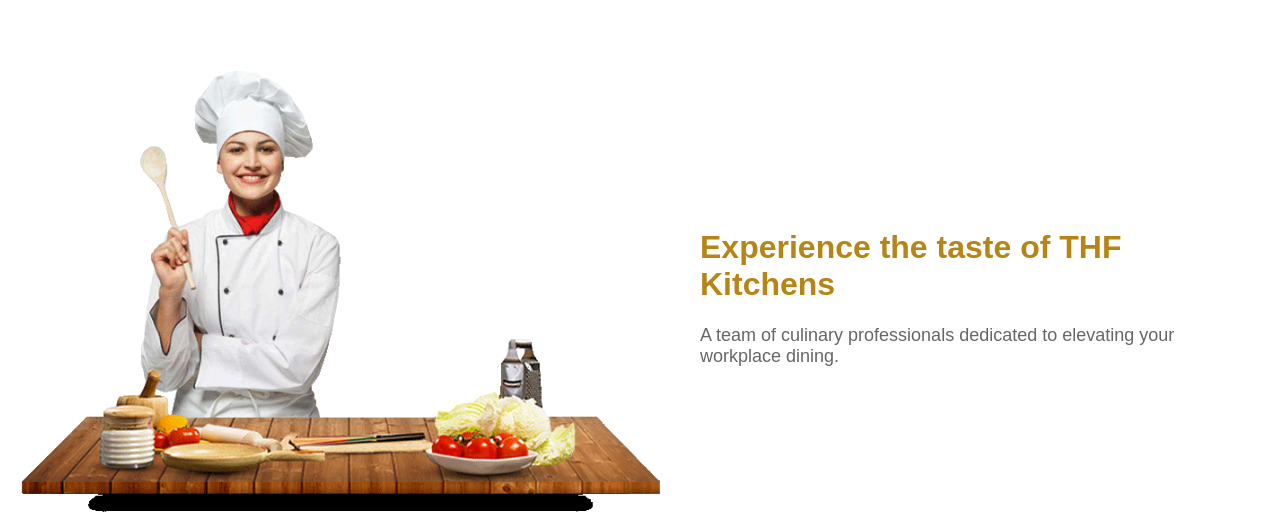
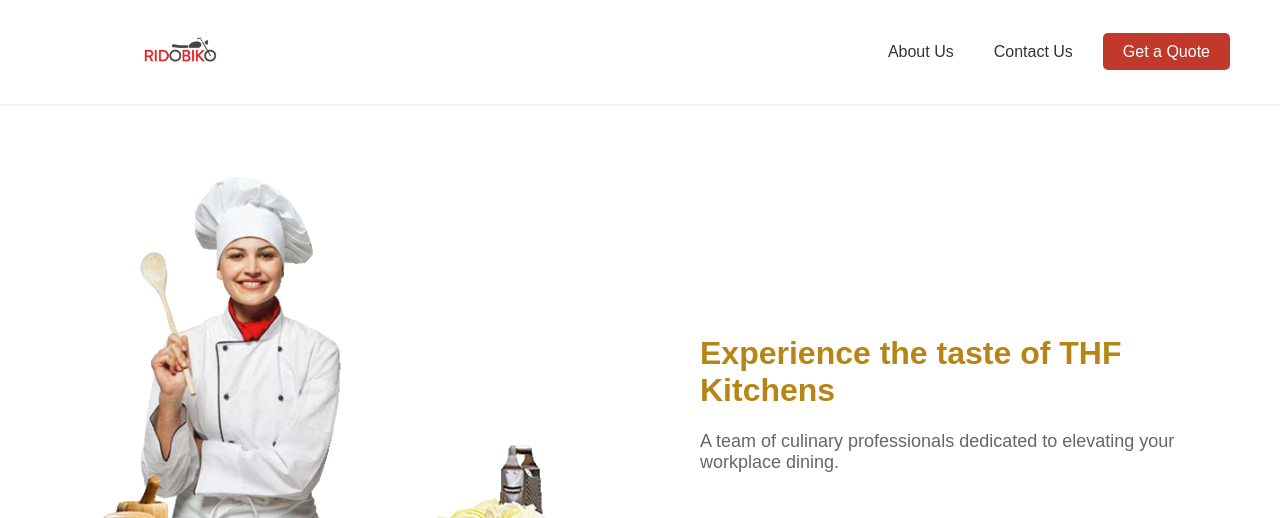
Before and after one commit to Shubham53Mishra/tuck-shops, a PHP site: page /about.php in a window 1280 px wide. Shown: the top 518 px of the page. Run offline with PHP 8.4, Linux system fonts and the light colour scheme.

Commit message:
ABOUT NAV

```diff
--- a/about.php
+++ b/about.php
@@ -14,6 +14,64 @@
             padding: 0;
             background-color: white;
         }
+        /* Header Styles */
+header {
+    display: flex;
+    justify-content: space-between;
+    align-items: center;
+    background-color: #fff;
+    padding: 10px 50px;
+    border-bottom: 2px solid #f4f4f4;
+    position: sticky;
+    top: 0;
+    z-index: 1000;
+}
+
+/* Logo Styles */
+.logo img {
+    height: 80px;
+    margin-left: 90px;
+}
+
+/* Navigation Styles */
+nav ul {
+    list-style: none;
+    display: flex;
+    gap: 20px;
+    padding: 0;
+    margin: 0;
+    background-color: white;
+}
+
+nav ul li {
+    position: relative;
+}
+
+nav ul li a {
+    text-decoration: none;
+    color: #333;
+    font-size: 16px;
+    padding: 10px;
+}
+
+nav ul li a.btn-quote {
+    background-color: #c0392b;
+    color: white;
+    padding: 10px 20px;
+    border-radius: 5px;
+}
+
+
+
+
+
+
+
+
+
+nav ul li a:hover {
+    color: #c0392b;
+}
 
         /* General Styles */
         .container,
@@ -243,6 +301,21 @@
 </head>
 
 <body>
+<header>
+        <div class="logo">
+            <img src="image/unnamed.png" alt="THF Kitchens Logo">
+        </div>
+
+        <nav>
+            <ul>
+
+
+                <li><a href="#">About Us</a></li>
+                <li><a href="#">Contact Us</a></li>
+                <li><a href="#" class="btn-quote">Get a Quote</a></li>
+            </ul>
+        </nav>
+    </header>
 
     <!-- Hero Section with Chef Image and Text -->
     <div class="hero">
```
